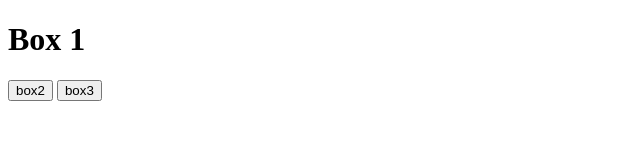
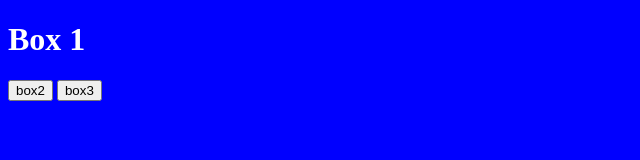
Before and after one commit to maxim218/RoutingTestFrontEnd, a website: page static/index.html in a window 1280 px wide. Shown: the whole page, without its empty margins (0-640 px from the left). Drawn offline with Linux system fonts and the light colour scheme.

Commit message:
Add style for test routing
Add style for test routing

```diff
--- a/static/index.html
+++ b/static/index.html
@@ -3,6 +3,7 @@
 <head>
     <meta charset="UTF-8">
     <title>Index</title>
+    <link rel = "stylesheet" type = "text/css" href = "style.css"/>
 </head>
 <body>
 
--- /dev/null
+++ b/static/style.css
@@ -0,0 +1,4 @@
+body {
+    background-color: blue;
+    color: white;
+}
```
